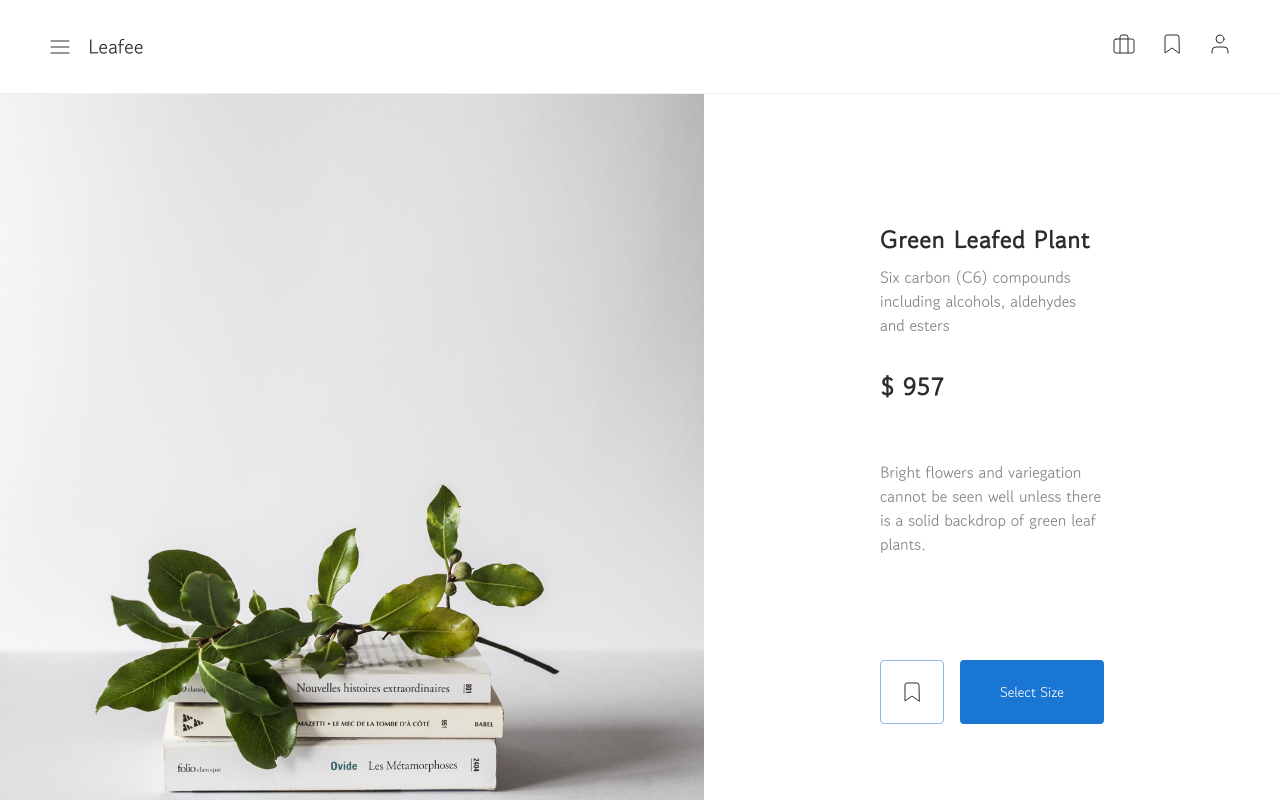
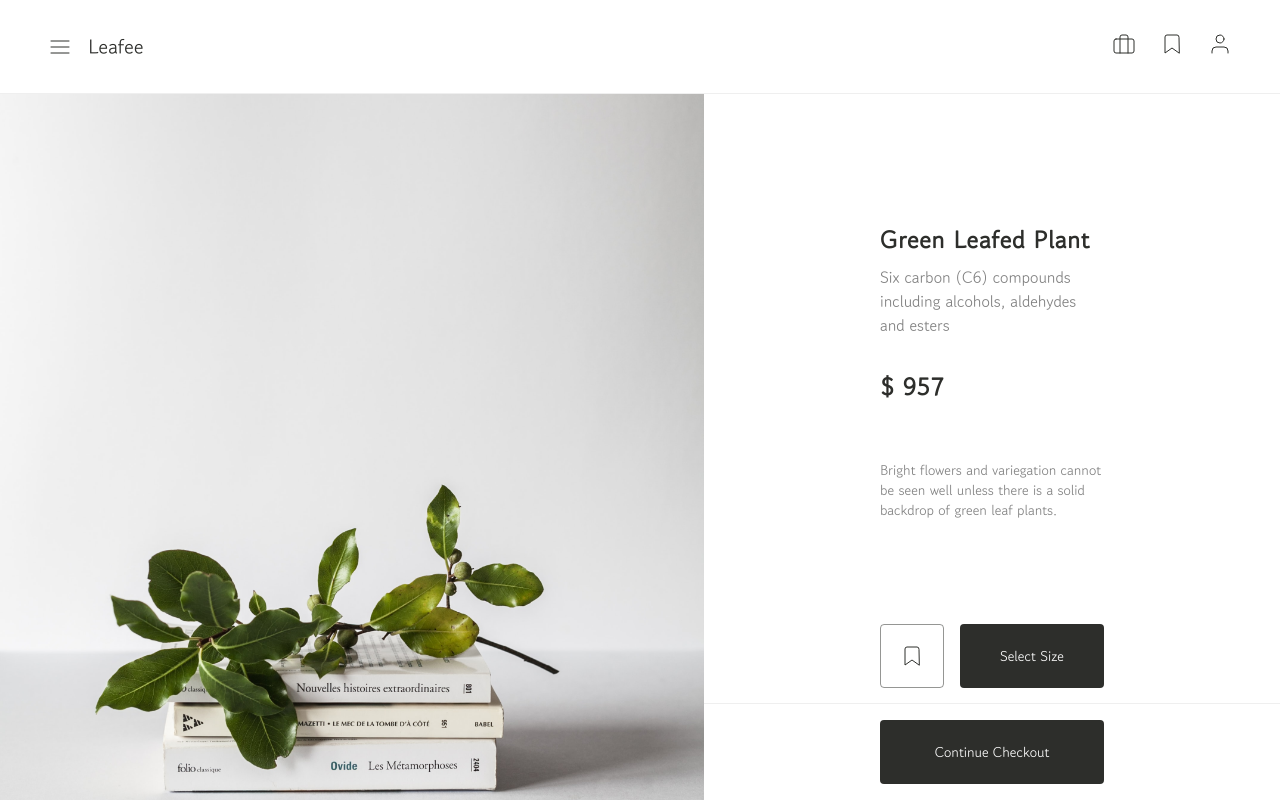
Before and after one commit to sweeetlatte/minimal-ecommerce, a React (Create React App) app: page / in a window 1280 px wide. Built offline with nearby package versions, Linux system fonts and the light colour scheme; the HTML template or start-up script is replaced by a standard one.

Commit message:
[feat] handle multiple accordions

```diff
--- a/package.json
+++ b/package.json
@@ -6,6 +6,7 @@
     "@emotion/react": "^11.10.5",
     "@emotion/styled": "^11.10.5",
     "@fontsource/gowun-dodum": "^4.5.10",
+    "@mui/icons-material": "^5.11.0",
     "@mui/material": "^5.11.3",
     "@testing-library/jest-dom": "^5.14.1",
     "@testing-library/react": "^13.0.0",
--- a/src/pages/ProductDetail/index.tsx
+++ b/src/pages/ProductDetail/index.tsx
@@ -1,10 +1,33 @@
-import { Box, Button, Container } from '@mui/material';
+import ExpandMoreIcon from '@mui/icons-material/ExpandMore';
+import {
+  Accordion,
+  AccordionDetails,
+  AccordionSummary,
+  Box,
+  Button,
+  Container,
+  Typography,
+} from '@mui/material';
+import { useState } from 'react';
 
 import bookmark from '../../assets/icons/bookmark.svg';
 import product from '../../assets/images/product.jpg';
 import Navbar from '../../components/Navbar';
 
 export default function ProductDetail() {
+  const [isExpanded, setIsExpanded] = useState<string | false>(false);
+
+  const accordionTitles = [
+    { id: 0, title: 'Details & Care' },
+    { id: 1, title: 'Size & Fit' },
+    { id: 2, title: 'Features' },
+    { id: 3, title: 'Sustainiability' },
+  ];
+
+  const handleChange = (expanded: boolean, activeAccor: string) => {
+    setIsExpanded(expanded ? activeAccor : false);
+  };
+
   return (
     <Container maxWidth={false} sx={{ height: '100vh', px: '0 !important', overflowY: 'hidden' }}>
       <Navbar />
@@ -15,12 +38,15 @@ export default function ProductDetail() {
         <Box sx={{ flexBasis: '55%' }}>
           <img style={{ objectFit: 'cover' }} width={'100%'} height={'100%'} src={product} alt='' />
         </Box>
-        <Container maxWidth={false} sx={{ flexBasis: '45%', p: '0 !important' }}>
-          <Box sx={{ px: 22, py: 16, color: '#818181' }}>
+        <Container
+          maxWidth={false}
+          sx={{ flexBasis: '45%', p: '0 !important', position: 'relative', overflow: 'auto' }}
+        >
+          <Box sx={{ px: 22, py: 16, color: 'secondary.main' }}>
             <Box
               sx={{
                 fontSize: '24px',
-                color: '#2d2e2b',
+                color: 'primary.main',
                 pb: 1,
                 fontWeight: 600,
                 letterSpacing: '0.75px',
@@ -28,13 +54,13 @@ export default function ProductDetail() {
             >
               Green Leafed Plant
             </Box>
-            <Box sx={{ pb: 4 }}>
+            <Typography variant='body1' sx={{ pb: 4 }}>
               Six carbon (C6) compounds including alcohols, aldehydes and esters
-            </Box>
+            </Typography>
             <Box
               sx={{
                 fontSize: '24px',
-                color: '#2d2e2b',
+                color: 'primary.main',
                 pb: 7,
                 fontWeight: 600,
                 letterSpacing: '0.75px',
@@ -42,11 +68,11 @@ export default function ProductDetail() {
             >
               $ 957
             </Box>
-            <Box>
+            <Typography variant='body2'>
               Bright flowers and variegation cannot be seen well unless there is a solid backdrop of
               green leaf plants.
-            </Box>
-            <Box sx={{ display: 'flex', justifyContent: 'space-between', pt: 13 }}>
+            </Typography>
+            <Box sx={{ display: 'flex', justifyContent: 'space-between', pt: 13, pb: 10 }}>
               <Button variant='outlined' sx={{ width: 64, height: 64 }}>
                 <img src={bookmark} alt='' />
               </Button>
@@ -64,8 +90,68 @@ export default function ProductDetail() {
                 Select Size
               </Button>
             </Box>
+            {accordionTitles.map((title) => (
+              <Accordion
+                key={title.id}
+                disableGutters={true}
+                sx={{
+                  boxShadow: 'none',
+                  '&::before': { bgcolor: 'white' },
+                }}
+                expanded={isExpanded === `panel${title.id}`}
+                onChange={(event: React.SyntheticEvent, expanded: boolean) =>
+                  handleChange(expanded, `panel${title.id}`)
+                }
+              >
+                <AccordionSummary
+                  expandIcon={<ExpandMoreIcon />}
+                  aria-controls={`panel${title.id}-content`}
+                  id={`panel${title.id}-header`}
+                  sx={{ px: 0 }}
+                >
+                  <Typography
+                    variant={isExpanded === `panel${title.id}` ? 'subtitle1' : 'subtitle2'}
+                    sx={{
+                      color: isExpanded === `panel${title.id}` ? 'primary.main' : 'secondary.main',
+                    }}
+                  >
+                    {title.title}
+                  </Typography>
+                </AccordionSummary>
+                <AccordionDetails sx={{ px: 0 }}>
+                  <Typography variant='body2'>
+                    Lorem ipsum dolor sit amet, consectetur adipiscing elit. Suspendisse malesuada
+                    lacus ex, sit amet blandit leo lobortis eget.
+                  </Typography>
+                </AccordionDetails>
+              </Accordion>
+            ))}
           </Box>
-          <Box>footer</Box>
+          <Box
+            sx={{
+              px: 22,
+              py: 2,
+              borderTop: '1px solid #efefef',
+              position: 'fixed',
+              bottom: 0,
+              right: 0,
+              width: '45%',
+              bgcolor: 'white',
+            }}
+          >
+            <Button
+              variant='contained'
+              disableElevation={true}
+              sx={{
+                textTransform: 'unset',
+                fontFamily: 'Gowun Dodum',
+                py: 2.47,
+                width: '100%',
+              }}
+            >
+              Continue Checkout
+            </Button>
+          </Box>
         </Container>
       </Container>
     </Container>
--- a/src/theme.ts
+++ b/src/theme.ts
@@ -4,6 +4,17 @@ const theme = createTheme({
   typography: {
     fontFamily: ['Gowun Dodum', 'sans-serif'].join(','),
   },
+  palette: {
+    primary: {
+      // light: will be calculated from palette.primary.main,
+      main: '#2d2e2b',
+      // dark: will be calculated from palette.primary.main,
+      // contrastText: will be calculated to contrast with palette.primary.main
+    },
+    secondary: {
+      main: '#818181',
+    },
+  },
 });
 
 export default theme;
```
Also changed, not shown: 1 other file (tests, documents, lock files or other folders).
